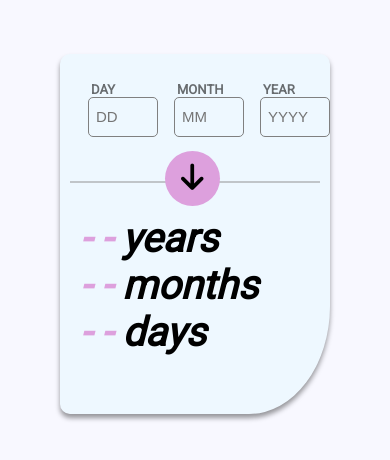
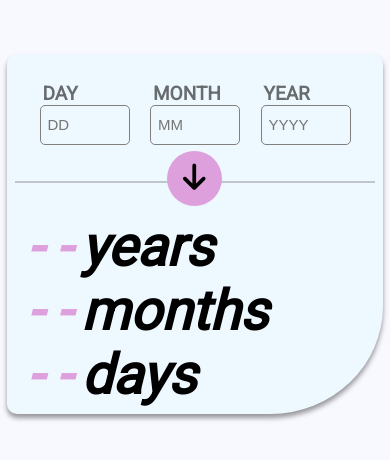
Before and after one commit to RuRuuuu/AgeCalculator, a plain HTML site: page index.html in a window 390 px wide. Shown: the part 146-606 px from the top of the page. Drawn offline with nearby package versions, Linux system fonts and the light colour scheme.

Commit message:
my commit

```diff
--- a/style.css
+++ b/style.css
@@ -149,14 +149,14 @@
         width:100%;
     }
     .center{
-        width:270px;
+        width:376px;
         height:360px;
 
 
     }
      #day{
 
-        width:70px;
+        width:90px;
         padding: 7px;
         height:40px;
         font-size: 15px;
@@ -165,7 +165,7 @@
      }
 
        #year{
-        width:70px;
+        width:90px;
         font-size:17px;
         height:40px;
         font-size: 15px;
@@ -174,7 +174,7 @@
        }
 
        #month{
-        width:70px;
+        width:90px;
         font-size:13px;
         height:40px;
         font-size: 15px;
@@ -183,14 +183,14 @@
         .data{
 
 
-            font-size: small;
+            font-size: 19px;
             justify-content: space-evenly;
             height: 80px;
         }
 
         .circle{
             position: absolute;
-            left:105px;
+            left:160px;
             top:17px;
              height: 55px;
              width:55px;
@@ -198,7 +198,7 @@
         }
         .line{
             position: absolute;
-            width:250px;
+            width:360px;
             top:47px;
 
         }
@@ -211,11 +211,11 @@
             position: absolute;
             top:80px;
             margin-left: 20px;
-            font-size: 40px;
+            font-size: 55px;
             font-style: italic;
         }
         .error1, .error2, .error3{
-            font-size: 9px;
+            font-size: 10px;
         }
 
 
```
